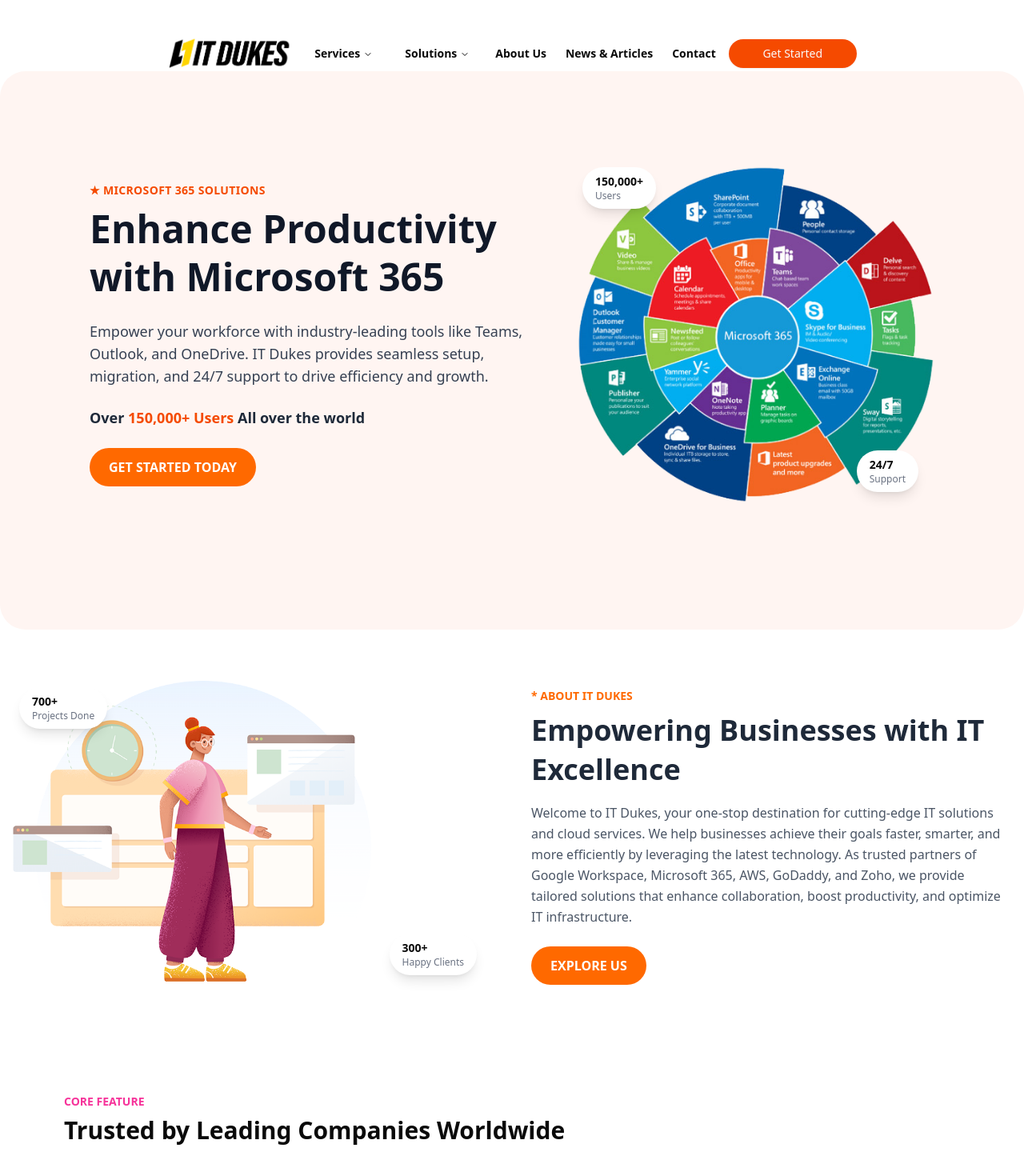
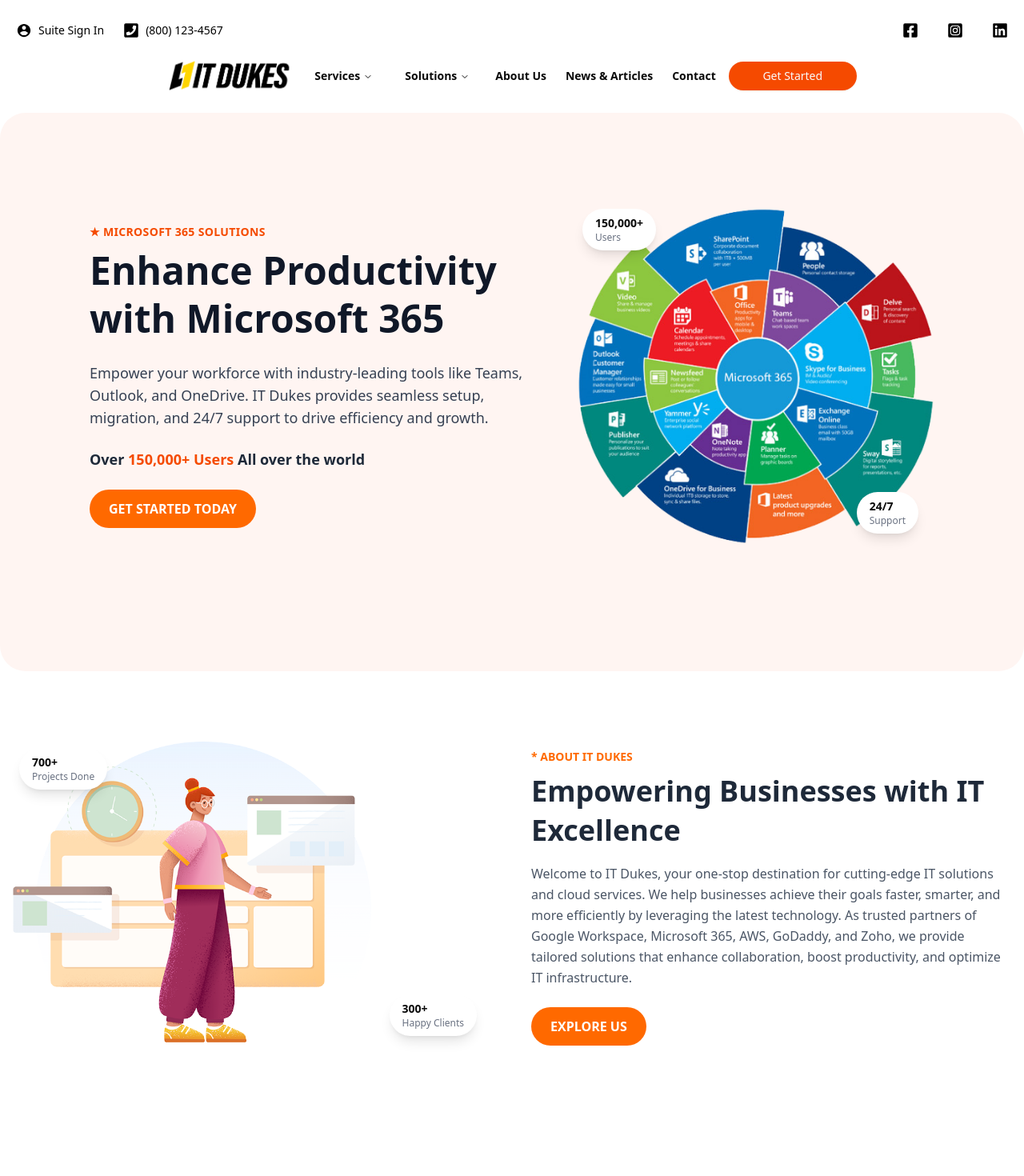
Before and after one commit to sherryadan/ITDUKES-WEBSITE, a Next.js app: page / in a window 1280 px wide. Shown: the top 1470 px of the page at 80% size. Built offline with nearby package versions, Linux system fonts and the light colour scheme; grey boxes are pictures that could not be loaded.

Commit message:
Components Update

```diff
--- a/src/app/components/Footer.jsx
+++ b/src/app/components/Footer.jsx
@@ -5,7 +5,6 @@
   FaLinkedinIn,
 } from 'react-icons/fa';
 
-// Reusable Link Section
 const LinkSection = ({ title, links }) => (
   <div>
     <h4 className="text-lg font-bold mb-4">{title}</h4>
@@ -19,7 +18,6 @@
   </div>
 );
 
-// Reusable Contact Info Section
 const ContactSection = ({ contacts, socialLinks }) => (
   <div>
     <h4 className="text-lg font-semibold mb-4">Contact Info</h4>
--- a/src/app/components/HeroSection.jsx
+++ b/src/app/components/HeroSection.jsx
@@ -48,7 +48,6 @@
 
         <div className="relative max-w-md w-full">
           <img src={heroImage.src} alt={heroImage.alt} className="w-full" />
-          {/* Badge on image for "150,000+ Users" */}
           <Badge number="150,000+" label="Users" position="top-2 left-2" />
           <Badge number="24/7" label="Support" position="bottom-5 right-5" />
         </div>
--- a/src/app/components/HomePage.jsx
+++ /dev/null
@@ -1,36 +0,0 @@
-"use client";
-
-import * as React from "react";
-import Link from "next/link";
-import { cn } from "@/lib/utils";
-import {
-  NavigationMenu,
-  NavigationMenuContent,
-  NavigationMenuItem,
-  NavigationMenuLink,
-  NavigationMenuList,
-  NavigationMenuTrigger,
-} from "@/components/ui/navigation-menu";
-import { Button } from "@/components/ui/button";
-import { Menu } from "lucide-react";
-import {
-  FaFacebookSquare,
-  FaInstagramSquare,
-  FaLinkedinIn,
-} from "react-icons/fa";
-
-export function HomePage() {
-
-  return (
-    <div className="relative w-full">
-
-      <section className="py-20 bg-white px-4 md:px-8 lg:px-16">
-
-
-
-
-      </section>
-
-    </div>
-  );
-}
--- a/src/app/components/MainPage.jsx
+++ b/src/app/components/MainPage.jsx
@@ -1,26 +1,27 @@
-import React from 'react';
-import { IoMdContact } from 'react-icons/io';
-import { FaPhoneSquare, FaFacebookSquare, FaInstagramSquare, FaLinkedin } from 'react-icons/fa';
+import React from 'react'
+import { IoMdContact } from "react-icons/io";
+import { FaPhoneSquare, FaFacebookSquare, FaInstagramSquare , FaLinkedin } from "react-icons/fa";
 
-const MainPage = ({ contactItems = [], socialLinks = [] }) => {
+const MainPage = () => {
   return (
     <div className="w-full text-black mt-5 px-5">
       <div className="flex justify-between items-center">
+
         <div className="flex items-center gap-4">
-          {contactItems.map((item, idx) => (
-            <div key={idx} className="flex items-center">
-              <item.icon className="text-xl" />
-              <p className="text-sm ml-2">{item.label}</p>
-            </div>
-          ))}
+          <div className="flex items-center">
+            <IoMdContact className="text-xl" />
+            <p className="text-sm ml-2">Suite Sign In</p>
+          </div>
+          <div className="flex items-center">
+            <FaPhoneSquare className="text-xl ml-2" />
+            <p className="text-sm ml-2">(800) 123-4567</p>
+          </div>
         </div>
 
         <div className="flex items-center gap-9">
-          {socialLinks.map((social, idx) => (
-            <a key={idx} href={social.href} target="_blank" rel="noopener noreferrer">
-              <social.icon className="text-xl hover:text-orange-600 transition" />
-            </a>
-          ))}
+          <FaFacebookSquare className="text-xl" />
+          <FaInstagramSquare className="text-xl" />
+          <FaLinkedin className="text-xl" />
         </div>
       </div>
     </div>
--- a/src/app/page.js
+++ b/src/app/page.js
@@ -10,18 +10,32 @@
 
 export default function Home() {
   return (
-    <div>
-      <MainPage/>
+    <div className="mt-7">
+      <MainPage />
       <div className=" mt-6">
-      <Navbar/>
-      <HeroSection/>
-      <ServiceCard/>
-      <PartnerSection/>
-      <GrowthSection/>
-      <StatsCard/>
-      <Testimonials/>
-      <Footer/>
+        <Navbar />
+        <div className="mt-6">
+          <HeroSection />
+        </div>
+        <div className="mt-6">
+          <ServiceCard />
+        </div>
+        <div className="mt-6">
+          <GrowthSection />
+        </div>
+        <div className="mt-6">
+          <PartnerSection />
+        </div>
+        <div className="mt-6">
+          <StatsCard />
+        </div>
+        <div className="mt-6">
+          <Testimonials />
+        </div>
+        <div className="mt-6">
+          <Footer />
+        </div>
       </div>
-      </div>
+    </div>
   );
 }
```
